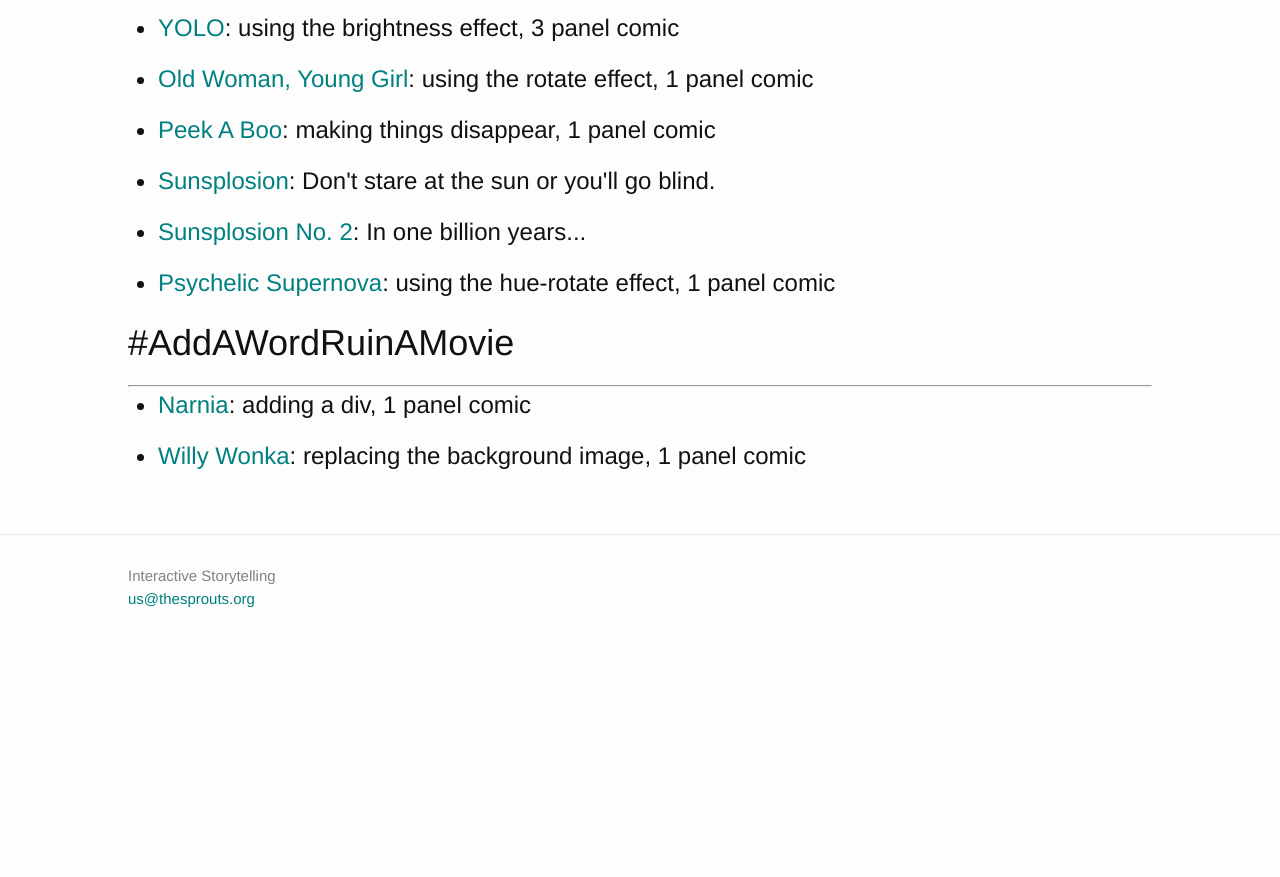
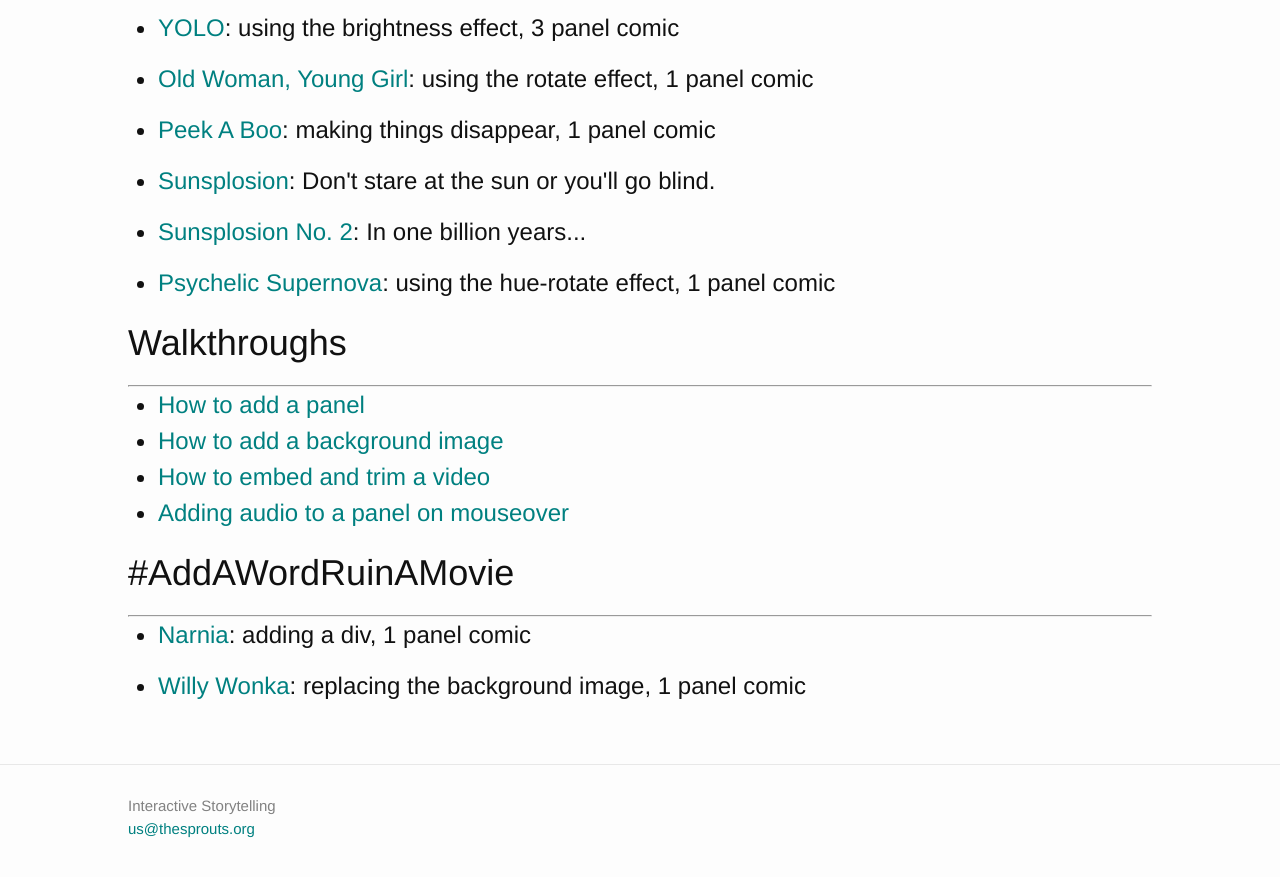
Before and after one commit to thesprouts/hli, a Jekyll site: the page built from code.html, in a window 1280 px wide and 900 px high, scrolled down 1274 px. Shown: the top 877 px of the window. Built offline with Jekyll 4.4.1, drawn with Linux system fonts in a browser that asks for light colours; before the commit the page ends 1944 px from its top, so only the background shows below that.

Commit message:
Adding links for walkthroughs

```diff
--- a/code.html
+++ b/code.html
@@ -25,6 +25,14 @@ permalink: /code/
 	{% endif %}
 {% endfor %}
 
+<h1 id="walkthroughs">Walkthroughs</h1><hr>
+<ul>
+	<li><a href='https://youtu.be/_Flhd6X3M3k'>How to add a panel</a></li>
+	<li><a href='https://youtu.be/a16HUv4SnsU'>How to add a background image</a></li>
+	<li><a href='https://youtu.be/kH32Mpv1Kds'>How to embed and trim a video</a></li>
+	<li><a href='https://youtu.be/0uS8BnMekYg'>Adding audio to a panel on mouseover</a></li>
+</ul>
+
 <h1 id="movies">#AddAWordRuinAMovie</h1><hr>
 {% for script in site.code %}
 	{% if script.category == 'movies' %}
```
